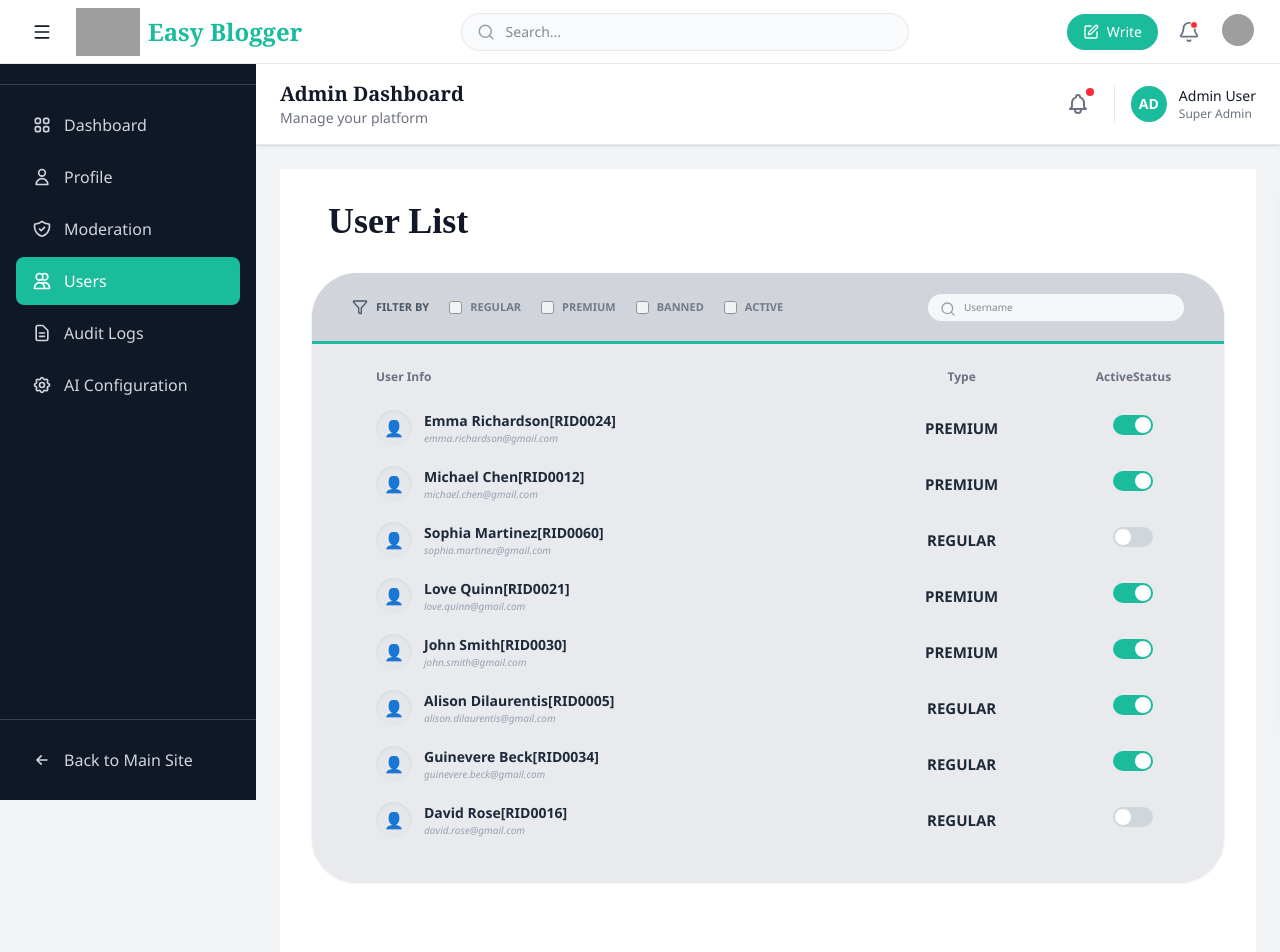
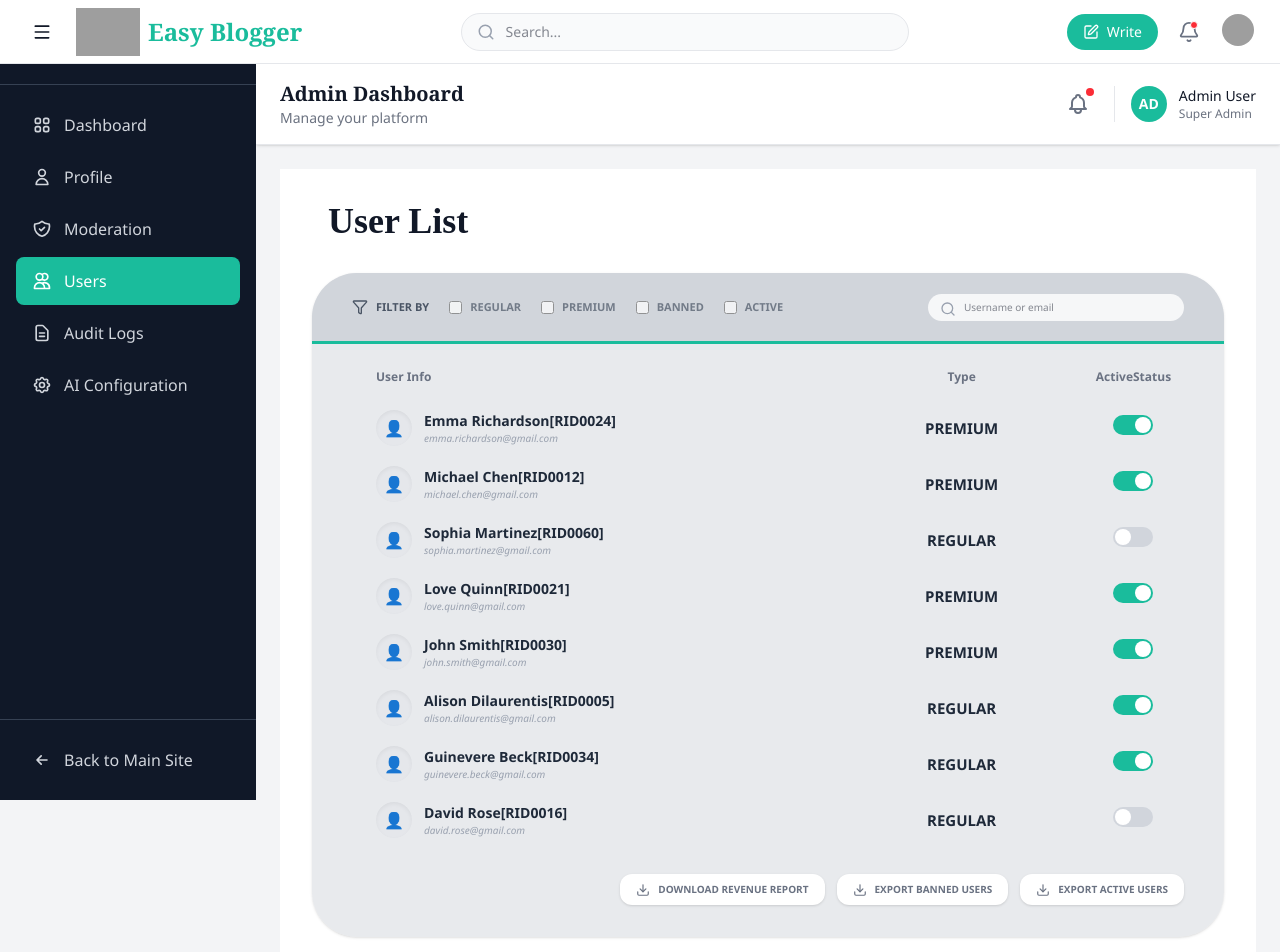
Before and after one commit to dulanprabashwara/software-project-, a Next.js app in the folder easy-blogger/: page /admin/users in a window 1280 px wide. Shown: the top 952 px of the page. Built offline with nearby package versions, Linux system fonts and the light colour scheme; grey boxes are pictures that could not be loaded.

Commit message:
feat: added export buttons and updated side panel UI

```diff
--- a/easy-blogger/app/(main)/admin/users/page.jsx
+++ b/easy-blogger/app/(main)/admin/users/page.jsx
@@ -1,6 +1,6 @@
 "use client";
 import { useEffect, useState } from "react";
-import { Search, Filter, X, AlertCircle } from "lucide-react";
+import { Search, Filter, X, AlertCircle, Download } from "lucide-react";
 
 export default function UserListPage() {
   const [users, setUsers] = useState([]);
@@ -20,6 +20,33 @@ export default function UserListPage() {
         setLoading(false);
       });
   }, []);
+
+  // --- CSV EXPORT LOGIC ---
+  const exportToCSV = (filename, userList) => {
+    if (userList.length === 0) return alert("No data to export");
+
+    // Define headers
+    const headers = ["ID", "Name", "Email", "Type", "Status", "Start Date", "End Date", "Payment Method"];
+
+    // Map data to rows
+    const rows = userList.map(u => [
+      u.id, u.name, u.email, u.type, u.status, u.startDate, u.endDate, u.paymentMethod
+    ]);
+
+    // Construct CSV string
+    const csvContent = [headers, ...rows].map(e => e.join(",")).join("\n");
+
+    // Create download link
+    const blob = new Blob([csvContent], { type: 'text/csv;charset=utf-8;' });
+    const url = URL.createObjectURL(blob);
+    const link = document.createElement("a");
+    link.setAttribute("href", url);
+    link.setAttribute("download", filename);
+    link.style.visibility = 'hidden';
+    document.body.appendChild(link);
+    link.click();
+    document.body.removeChild(link);
+  };
 
   const handleFilterChange = (filter) => setActiveFilters(prev => ({ ...prev, [filter]: !prev[filter] }));
 
@@ -67,17 +94,25 @@ export default function UserListPage() {
   const filteredUsers = users.filter(user => {
     const cleanQuery = searchQuery.trim().toLowerCase();
     const matchesSearch = (user.name?.toLowerCase() || "").includes(cleanQuery) || (user.email?.toLowerCase() || "").includes(cleanQuery);
-    const noFilters = !Object.values(activeFilters).some(Boolean);
-    if (noFilters) return matchesSearch;
-    const matchesType = (activeFilters.regular && user.type === "Regular") || (activeFilters.premium && user.type === "Premium");
-    const matchesStatus = (activeFilters.banned && user.status === "Banned") || (activeFilters.active && user.status === "Active");
-    return matchesSearch && (matchesType || matchesStatus);
+    const typeFiltersActive = activeFilters.regular || activeFilters.premium;
+    const statusFiltersActive = activeFilters.banned || activeFilters.active;
+
+    const matchesType = !typeFiltersActive ||
+      (activeFilters.regular && user.type === "Regular") ||
+      (activeFilters.premium && user.type === "Premium");
+
+    const matchesStatus = !statusFiltersActive ||
+      (activeFilters.banned && user.status === "Banned") ||
+      (activeFilters.active && user.status === "Active");
+
+    return matchesSearch && matchesType && matchesStatus;
   });
 
   return (
     <div className="p-8 bg-white min-h-screen relative overflow-hidden">
       <h1 className="text-4xl font-bold mb-8 text-[#111827] ml-4" style={{ fontFamily: "serif" }}>User List</h1>
-      <div className={`max-w-262.5 bg-[#D1D5DB]/50 rounded-[45px] overflow-hidden shadow-sm transition-all duration-500 ${selectedUser ? "blur-md opacity-40 pointer-events-none" : ""}`}>
+
+      <div className={`max-w-[1050px] bg-[#D1D5DB]/50 rounded-[45px] overflow-hidden shadow-sm transition-all duration-500 pb-4 ${selectedUser ? "blur-md opacity-40 pointer-events-none" : ""}`}>
         <div className="bg-[#D1D5DB] p-5 px-10 border-b-[3px] border-[#1ABC9C] flex items-center justify-between">
           <div className="flex items-center gap-5 text-[11px] font-bold text-gray-600 uppercase">
              <div className="flex items-center gap-2"><Filter size={16} /> Filter by</div>
@@ -89,12 +124,19 @@ export default function UserListPage() {
           </div>
           <div className="relative w-64">
             <Search className="absolute left-3 top-2 text-gray-400" size={16} />
-            <input type="text" placeholder="Username" value={searchQuery} onChange={(e) => setSearchQuery(e.target.value)} className="w-full pl-9 py-1.5 rounded-full bg-white/80 border-none outline-none text-[10px]" />
+            <input type="text" placeholder="Username or email" value={searchQuery} onChange={(e) => setSearchQuery(e.target.value)} className="w-full pl-9 py-1.5 rounded-full bg-white/80 border-none outline-none text-[10px]" />
           </div>
         </div>
-        <div className="pb-8 pt-2">
+
+        <div className="pt-2">
           <table className="w-full border-separate border-spacing-y-1">
-            <thead><tr className="text-gray-500 text-[12px]"><th className="p-3 pl-16 text-left font-semibold">User Info</th><th className="p-3 text-center font-semibold">Type</th><th className="p-3 text-center font-semibold">ActiveStatus</th></tr></thead>
+            <thead>
+              <tr className="text-gray-500 text-[12px]">
+                <th className="p-3 pl-16 text-left font-semibold">User Info</th>
+                <th className="p-3 text-center font-semibold">Type</th>
+                <th className="p-3 text-center font-semibold">ActiveStatus</th>
+              </tr>
+            </thead>
             <tbody>
               {loading ? (
                 <tr><td colSpan="3" className="text-center p-20"><span className="loading loading-spinner loading-lg text-[#1ABC9C]"></span></td></tr>
@@ -104,7 +146,10 @@ export default function UserListPage() {
                     <td className="p-2 pl-16 cursor-pointer" onClick={() => setSelectedUser(user)}>
                       <div className="flex items-center gap-3">
                         <div className="w-9 h-9 bg-gray-200 rounded-full flex items-center justify-center text-gray-400 font-bold shadow-inner">👤</div>
-                        <div><div className="font-bold text-gray-800 text-[14px]">{user.name}[{user.id}]</div><div className="text-[10px] text-gray-400 italic font-medium">{user.email}</div></div>
+                        <div>
+                          <div className="font-bold text-gray-800 text-[14px]">{user.name}[{user.id}]</div>
+                          <div className="text-[10px] text-gray-400 italic font-medium">{user.email}</div>
+                        </div>
                       </div>
                     </td>
                     <td className="p-2 text-center font-black text-gray-800 text-[15px] uppercase">{user.type}</td>
@@ -120,54 +165,33 @@ export default function UserListPage() {
             </tbody>
           </table>
         </div>
+
+        {/* --- EXPORT BUTTONS AREA --- */}
+        <div className="flex justify-end gap-3 px-10 mt-6 mb-4">
+          <button
+            onClick={() => exportToCSV("revenue_report.csv", filteredUsers.filter(u => u.type === "Premium"))}
+            className="flex items-center gap-2 bg-white text-gray-500 font-bold text-[10px] px-4 py-2 rounded-xl shadow-sm hover:bg-gray-50 transition-all uppercase"
+          >
+            <Download size={14} /> Download Revenue Report
+          </button>
+          <button
+            onClick={() => exportToCSV("banned_users.csv", filteredUsers.filter(u => u.status === "Banned"))}
+            className="flex items-center gap-2 bg-white text-gray-500 font-bold text-[10px] px-4 py-2 rounded-xl shadow-sm hover:bg-gray-50 transition-all uppercase"
+          >
+            <Download size={14} /> Export Banned Users
+          </button>
+          <button
+            onClick={() => exportToCSV("active_users.csv", filteredUsers.filter(u => u.status === "Active"))}
+            className="flex items-center gap-2 bg-white text-gray-500 font-bold text-[10px] px-4 py-2 rounded-xl shadow-sm hover:bg-gray-50 transition-all uppercase"
+          >
+            <Download size={14} /> Export Active Users
+          </button>
+        </div>
       </div>
 
-      <aside className={`fixed top-30 right-10 bottom-10 w-84 bg-[#D1D5DB] border border-gray-300 rounded-[40px] shadow-2xl transition-transform duration-500 z-50 ${selectedUser ? "translate-x-0" : "translate-x-[120%]"}`}>
-        {selectedUser && (
-          <div className="p-10 relative flex flex-col items-center h-full">
-            <button onClick={() => setSelectedUser(null)} className="absolute top-6 right-6 text-red-500 hover:bg-white/40 p-1.5 rounded-full"><X size={24}/></button>
-            <h3 className="text-xl font-bold mb-8 text-gray-800">Subscription Details</h3>
-            <div className="bg-white p-10 rounded-[35px] w-full text-center shadow-sm">
-              <h2 className="text-2xl font-black text-gray-900 leading-tight whitespace-pre-line">{selectedUser.name.replace(' ', '\n')}</h2>
-              <p className="text-sm font-semibold text-gray-400 mt-2">{selectedUser.id}</p>
-              <div className="mt-10 font-extrabold text-[#111827] text-xl uppercase">{selectedUser.type}</div>
-            </div>
-            <div className="space-y-4 w-full mt-auto">
-               <button className="btn w-full bg-[#1ABC9C] hover:bg-[#16a085] text-white border-none rounded-2xl h-11 shadow-md">Edit Plan</button>
-               <button className="btn w-full bg-red-100 hover:bg-red-200 text-red-500 border-none rounded-2xl h-11">Cancel Plan</button>
-            </div>
-          </div>
-        )}
-      </aside>
+      {/* Side Panel & Ban Modal remain unchanged... */}
+      {/* (Rest of your existing Aside and Modal code goes here) */}
 
-      {/* RESTORED PREVIOUS BAN MODAL UI */}
-      {banningUser && (
-        <div className="fixed inset-0 z-100 flex items-center justify-center bg-black/40 backdrop-blur-sm">
-          <div className="bg-white p-8 rounded-[40px] shadow-2xl max-w-sm w-full border border-gray-100 animate-in zoom-in duration-200">
-            <h2 className="text-2xl font-bold text-red-600 mb-2 text-center">Ban User?</h2>
-            <p className="text-sm text-gray-500 mb-6 font-medium text-center">Are you sure you want to ban <strong>{banningUser.name}</strong>?</p>
-            <textarea
-               className={`w-full p-4 border rounded-3xl text-sm h-32 mb-2 outline-none resize-none bg-gray-50 transition-colors
-                           ${validationError ? 'border-red-500 bg-red-50' : 'border-gray-200 focus:ring-2 focus:ring-[#1ABC9C]'}`}
-               placeholder="Reason for banning..."
-               value={banReason}
-               onChange={(e) => {
-                 setBanReason(e.target.value);
-                 if(e.target.value.trim().length >= 10) setValidationError("");
-               }}
-            />
-            {validationError && (
-              <p className="text-[10px] text-red-500 mb-4 ml-4 font-bold flex items-center gap-1">
-                <AlertCircle size={12}/> {validationError}
-              </p>
-            )}
-            <div className="flex gap-4 font-bold">
-              <button onClick={() => {setBanningUser(null); setBanReason("");}} className="flex-1 btn btn-ghost rounded-2xl h-12">Cancel</button>
-              <button onClick={() => updateUserStatus(banningUser.id, "Banned")} className="flex-1 btn bg-red-500 hover:bg-red-600 text-white border-none rounded-2xl h-12">Confirm Ban</button>
-            </div>
-          </div>
-        </div>
-      )}
     </div>
   );
 }
```
